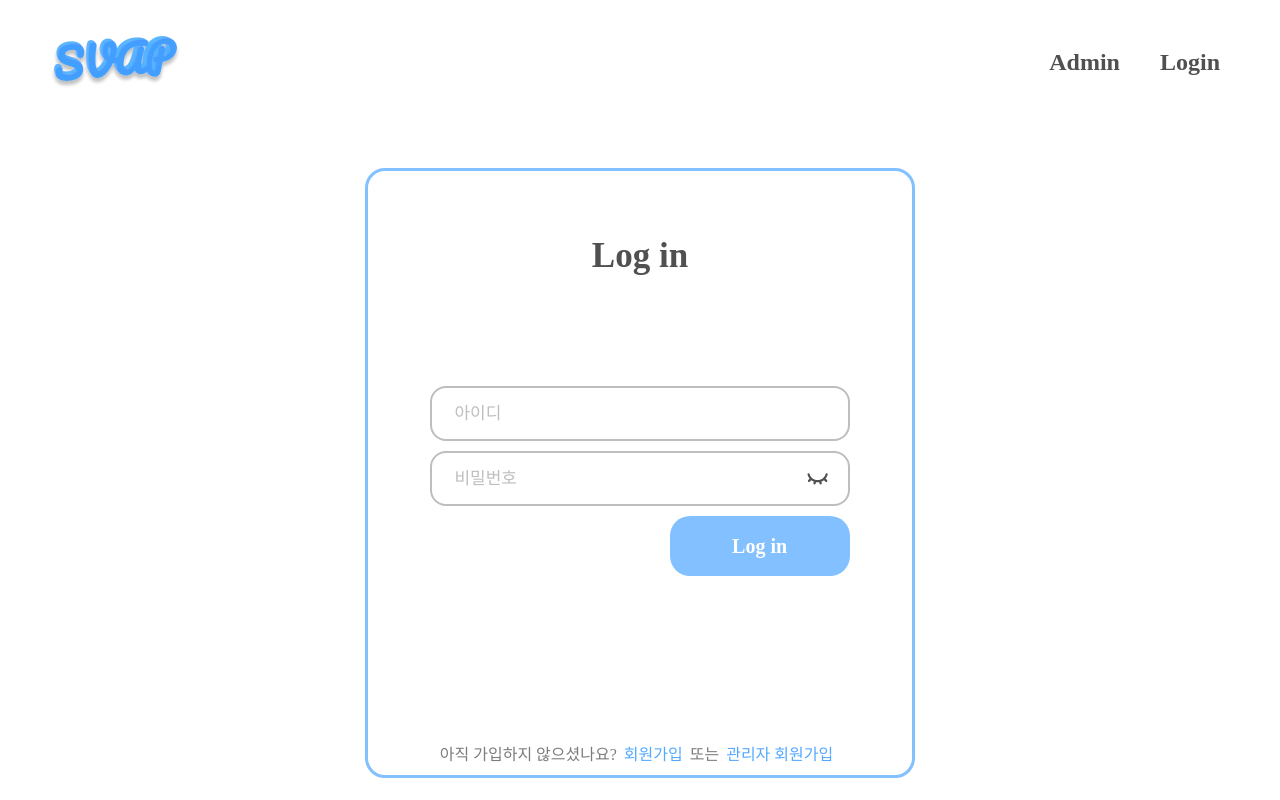
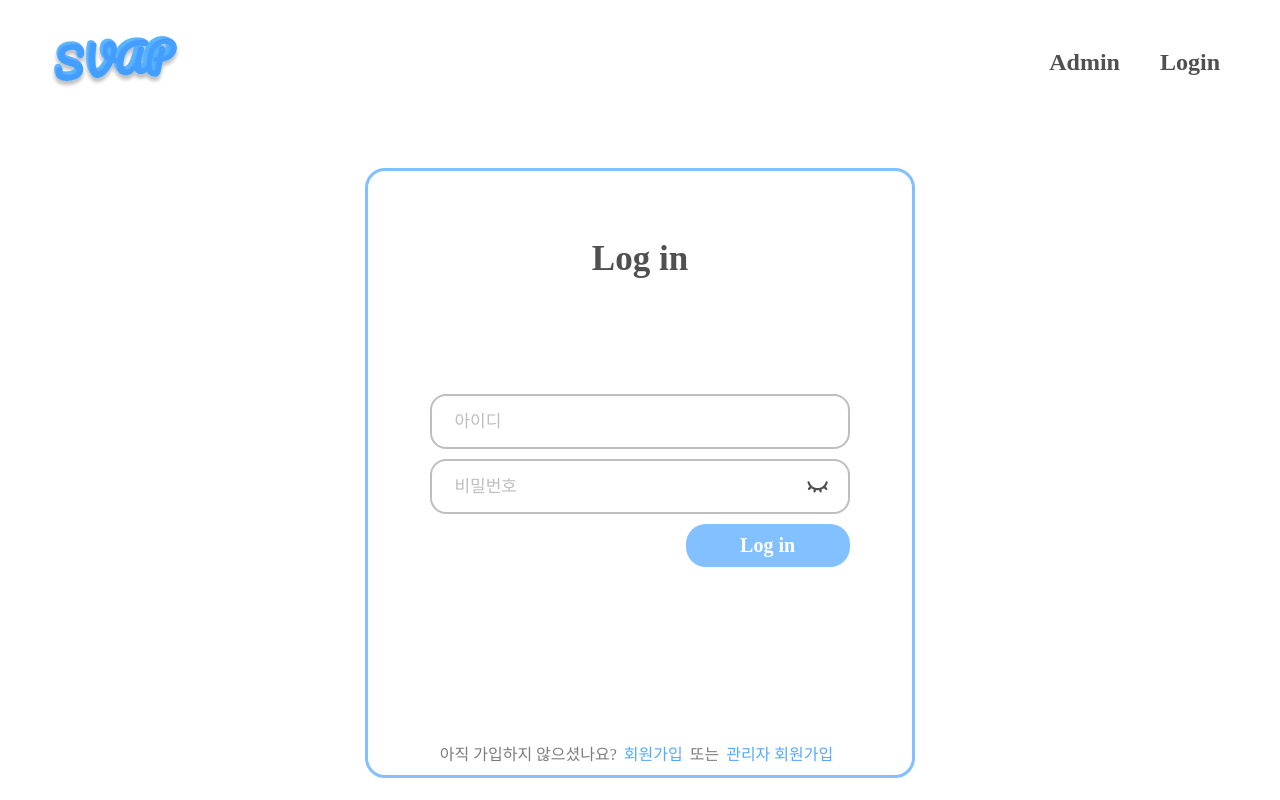
Before and after one commit to Team-SVAP/SVAP-FE, a React (Create React App) app: page /login in a window 1280 px wide. Shown: the top 800 px of the page. Built offline with nearby package versions, Linux system fonts and the light colour scheme; a web font is replaced by a local one.

Commit message:
♻️ :: 코드 정리

```diff
--- a/src/components/Button.tsx
+++ b/src/components/Button.tsx
@@ -1,30 +1,28 @@
 import { styled } from 'styled-components';
 
-interface Props {
-  width: string;
-  height: string;
+interface IButton {
   text: string;
-  style?: object
-  clickAble: boolean;
+  style?: object;
+  disabled: boolean;
   action: () => void;
 }
 
-export const Button = ({ width, height, text, clickAble, style, action }: Props) => {
-  return <Wrapper width={width} height={height} clickAble={clickAble} onClick={action} style={style}>
+export const Button = ({ text, disabled, style, action }: IButton) => {
+  return <Component disabled={!disabled} onClick={action} style={style}>
     {text}
-  </Wrapper>
+  </Component>
 }
 
-const Wrapper = styled.div<{width:string, height:string, clickAble:boolean}>`
+const Component = styled.button<{disabled:boolean}>`
   display: flex;
   align-items: center;
   justify-content: center;
+  min-width: 10.25rem;
   transition: 0.2s all;
   border-radius: 1.25rem;
-  width: ${props => props.width};
-  height: ${props => props.height};
-  cursor: ${props => props.clickAble ? "pointer" : "not-allowed"};
-  background: var(${props => props.clickAble ? "--main700" : "--main500"});
+  padding: 10px 30px 10px 30px;
+  cursor: ${({disabled}) => !disabled ? "pointer" : "not-allowed"};
+  background: var(${({disabled}) => !disabled ? "--main700" : "--main500"});
   font-weight: 700;
   color: #ffffff;
   font-size: 1.25rem;
--- a/src/components/Input.tsx
+++ b/src/components/Input.tsx
@@ -1,14 +1,14 @@
 import { styled } from 'styled-components';
 
-interface icon {
+interface Iicon {
   icon: string;
   action: () => void;
 }
 
-interface Props {
+interface IInput {
   type: string;
   value: string;
-  icon?: icon;
+  icon?: Iicon;
   width: string;
   height: string;
   id: string;
@@ -16,7 +16,7 @@ interface Props {
   change: (e: React.FormEvent<HTMLInputElement>) => void;
 }
 
-export const Input = ({ type, value, icon, width, height, id, placeholder, change }: Props) => {
+export const Input = ({ type, value, icon, width, height, id, placeholder, change }: IInput) => {
   return <Wrapper htmlFor={id} width={width} height={height}>
     <_Input type={type} id={id} placeholder={placeholder} onChange={change} value={value} />
     { icon && <img src={icon.icon} alt="" onClick={icon.action} /> }
@@ -30,17 +30,16 @@ const Wrapper = styled.label<{width:string, height:string}>`
   border-radius: 1rem;
   transition: 0.2s all;
   box-sizing: border-box;
+  width: ${({width}) => width};
   padding: 0 1.25rem 0 1.25rem;
-  width: ${props => props.width};
-  height: ${props => props.height};
+  height: ${({height}) => height};
   border: 0.125rem solid var(--gray300);
-  &:focus-within { border: 0.125rem solid var(--main700 )}
+  &:focus-within { border: 0.125rem solid var(--main700)}
 `
 
 const _Input = styled.input`
   width: 80%;
   height: 1.25rem;
-  background: none;
   font-weight: 500;
   font-size: 1.063rem;
   &::placeholder { color: var(--gray300) }
```
